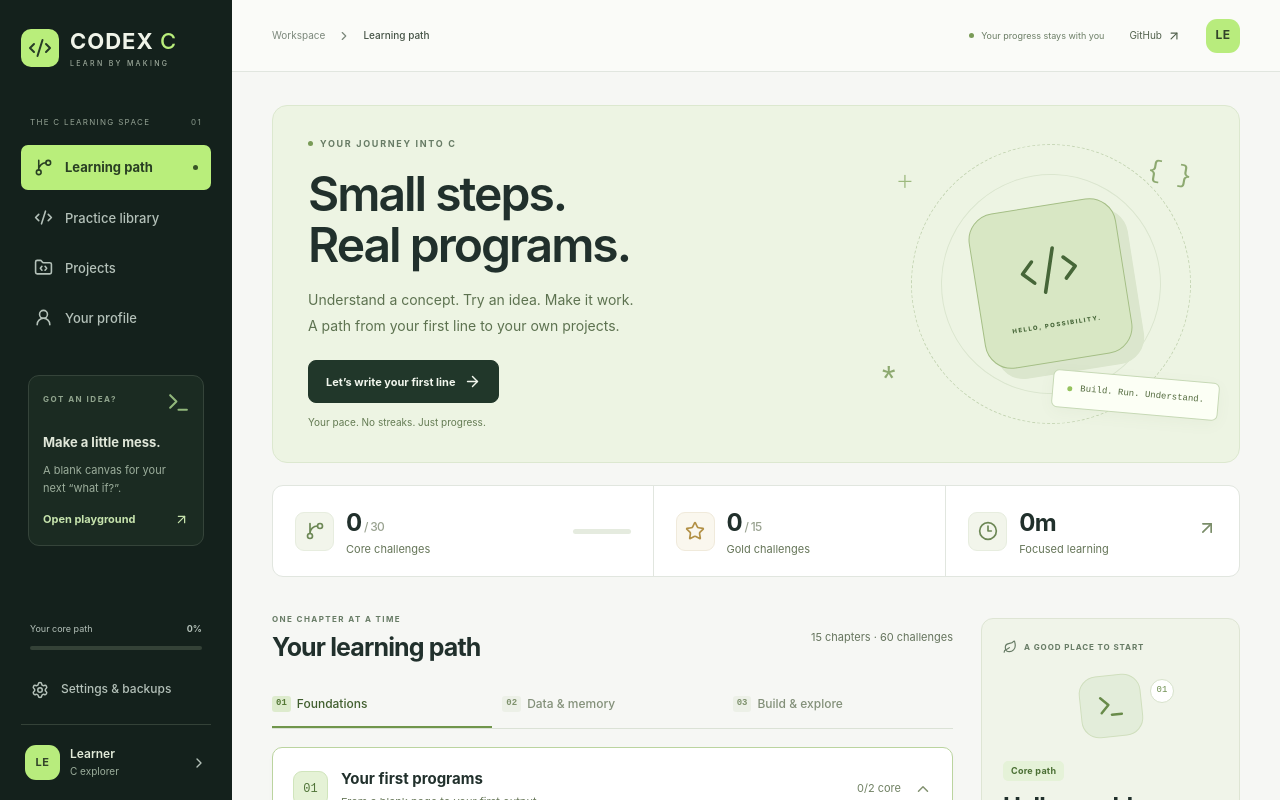
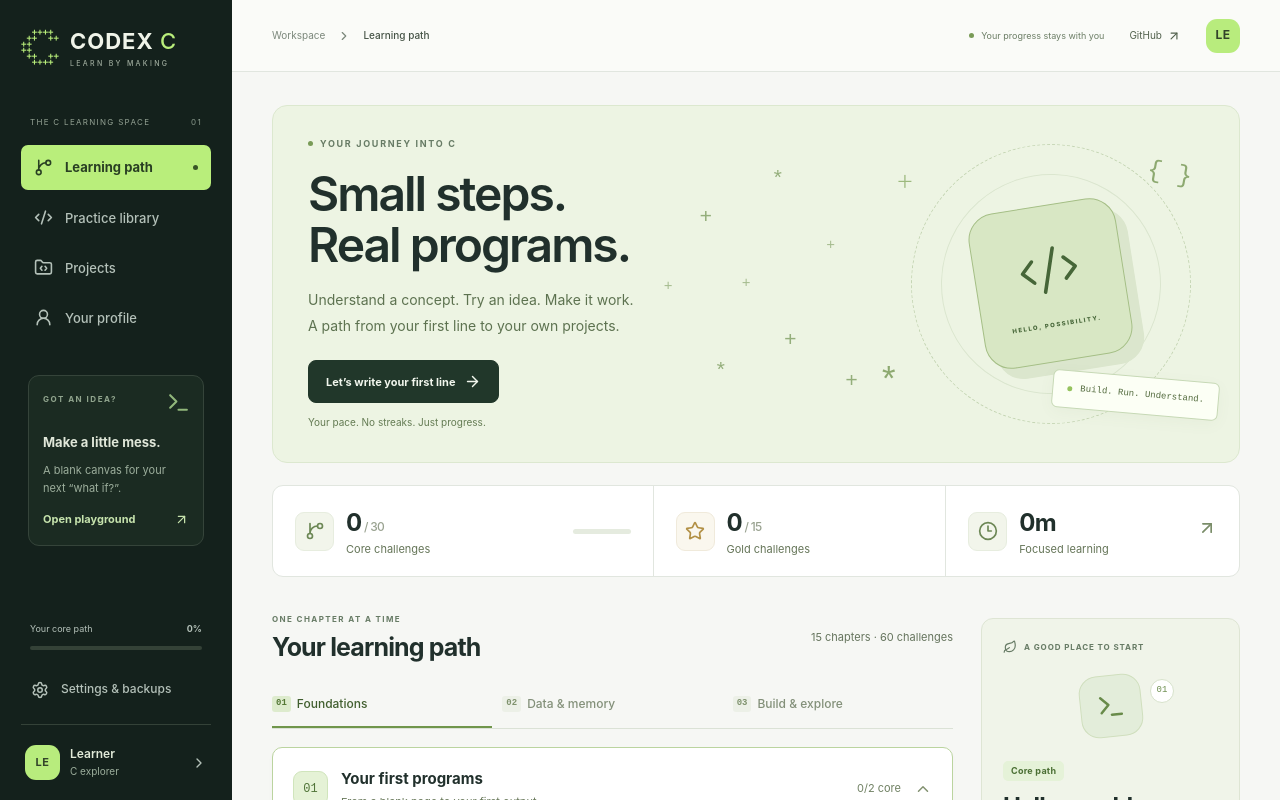
Before and after one commit to S-L-A-K-E-R/CODEX_C, a React (Vite) app: page / in a window 1280 px wide. Shown: the top 800 px of the page. Built offline with nearby package versions, Linux system fonts and the light colour scheme.

Commit message:
Add an ASCII C sidebar logo and accents to the learning path banner

```diff
--- a/src/App.tsx
+++ b/src/App.tsx
@@ -350,6 +350,16 @@ function LearningPath() {
           <span className="hero-footnote">
             Your pace. No streaks. Just progress.
           </span>
+        </div>
+        <div className="hero-accents" aria-hidden="true">
+          <span style={{ left: "6%", top: "48%" }}>+</span>
+          <span style={{ left: "23%", top: "20%" }}>+</span>
+          <span style={{ left: "30%", top: "80%" }}>*</span>
+          <span style={{ left: "43%", top: "47%" }}>+</span>
+          <span style={{ left: "57%", top: "5%" }}>*</span>
+          <span style={{ left: "63%", top: "68%" }}>+</span>
+          <span style={{ left: "83%", top: "32%" }}>+</span>
+          <span style={{ left: "92%", top: "84%" }}>+</span>
         </div>
         <div className="hero-illustration" aria-hidden="true">
           <div className="orbit orbit-one" />
--- a/src/components/shared.tsx
+++ b/src/components/shared.tsx
@@ -1,13 +1,20 @@
 import { useEffect, useRef, type ReactNode } from "react";
-import { X, Check, ArrowUpRight, Code2 } from "lucide-react";
+import { X, Check, ArrowUpRight } from "lucide-react";
 export const go = (route: string) => {
   location.hash = route;
 };
+const asciiC = `  ++++
+ ++  ++
+++
+++
+ ++  ++
+  ++++`;
+
 export function Brand() {
   return (
     <a className="brand" href="#path" aria-label="CODEX C home">
-      <span className="brand-mark">
-        <Code2 size={24} />
+      <span className="brand-mark" aria-hidden="true">
+        {asciiC}
       </span>
       <span>
         CODEX <b>C</b>
--- a/src/styles.css
+++ b/src/styles.css
@@ -320,14 +320,19 @@ details[open] > summary {
   font-weight: 500;
 }
 .brand-mark {
-  display: flex;
-  align-items: center;
-  justify-content: center;
+  display: grid;
+  place-items: center;
+  flex: none;
   width: 38px;
   height: 38px;
-  background: #b9ee7b;
-  color: #263b26;
-  border-radius: 10px;
+  color: var(--lime);
+  font:
+    bold 9px/0.65 "SFMono-Regular",
+    Consolas,
+    "Liberation Mono",
+    monospace;
+  letter-spacing: 0;
+  white-space: pre;
 }
 .brand small {
   display: block;
@@ -597,6 +602,21 @@ details[open] > summary {
   display: flex;
   align-items: center;
   justify-content: center;
+}
+.hero-accents {
+  position: absolute;
+  inset: 14% 39% 14% max(27rem, 36%);
+  color: #94ae7b;
+  font: 300 21px/1 monospace;
+  pointer-events: none;
+  user-select: none;
+}
+.hero-accents span {
+  position: absolute;
+}
+.hero-accents span:nth-child(3n + 1) {
+  font-size: 0.7em;
+  opacity: 0.8;
 }
 .code-token {
   width: 149px;
@@ -2829,6 +2849,7 @@ details[open] > summary {
   .brand-mark {
     width: 33px;
     height: 33px;
+    font-size: 7.75px;
   }
   .sidebar nav a {
     font-size: 11px;
@@ -2856,6 +2877,9 @@ details[open] > summary {
   .hero-illustration {
     width: 36%;
     opacity: 0.9;
+  }
+  .hero-accents {
+    display: none;
   }
   .hero-copy {
     width: 73%;
```
